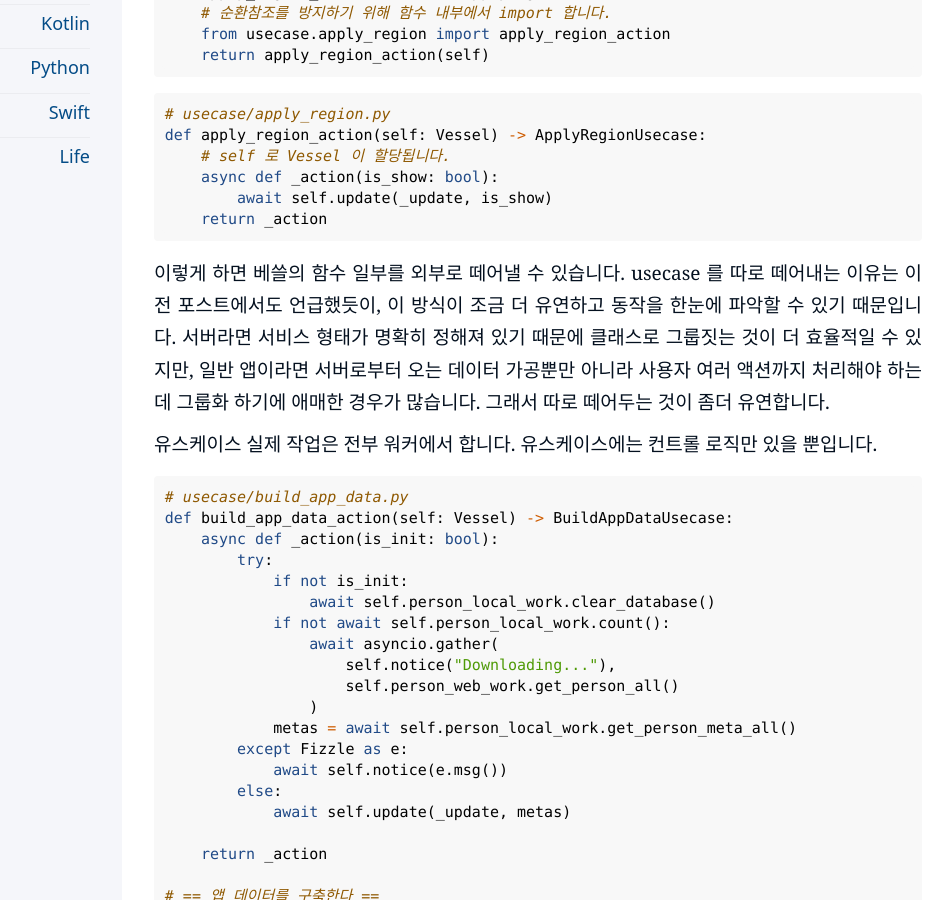
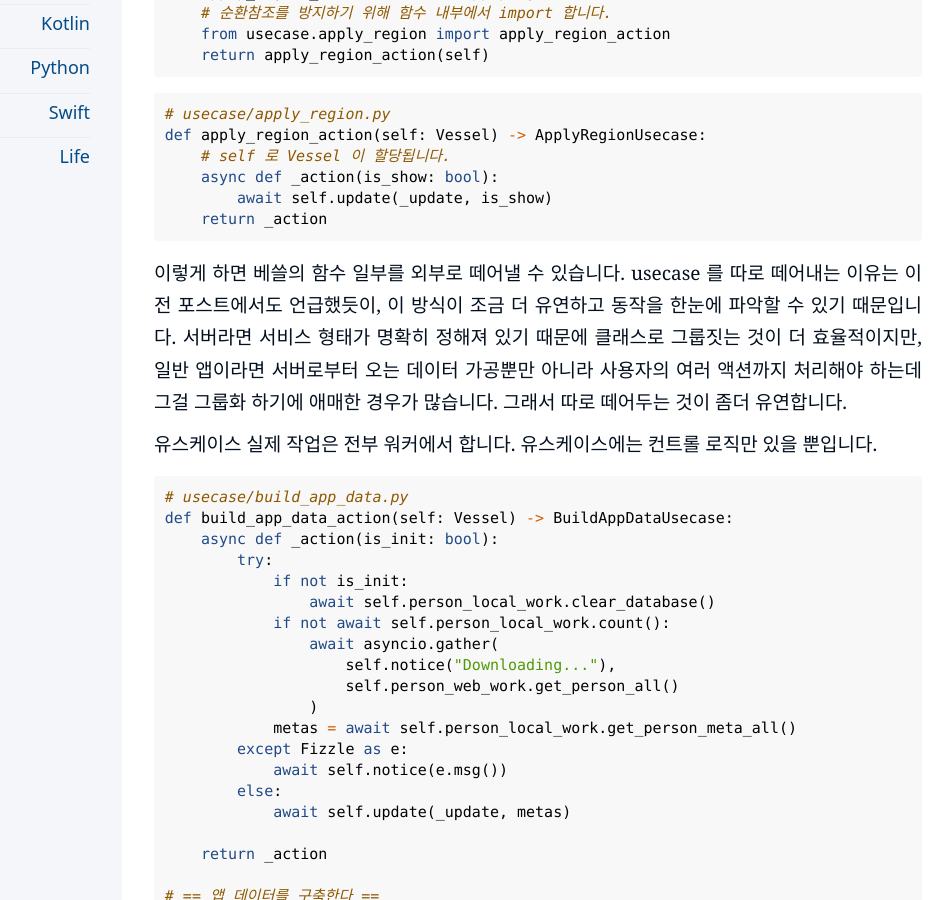
Before and after one commit to kiroshin/kiroshin.github.io, a Jekyll site: the page built from _posts/2024-10-07-python-qt-desktop-app.md, in a window 1280 px wide and 900 px high, scrolled down 3737 px. Shown: the whole window, without its empty margins (198-1150 px from the left). Built offline with Jekyll 4.4.1, drawn with Linux system fonts in a browser that asks for light colours; some of the changed text lies outside the part shown.

Commit message:
Update 2024-10-07-python-qt-desktop-app.md

````diff
--- a/_posts/2024-10-07-python-qt-desktop-app.md
+++ b/_posts/2024-10-07-python-qt-desktop-app.md
@@ -48,7 +48,7 @@
 
 여기에는 [FBLPromise](https://github.com/google/promises/blob/master/Sources/FBLPromises/FBLPromise.m) 처럼 일반적인 Promise 구조가 어울리지 않습니다. 이러한 구조는 Future 나 Task 처럼 수신 객체와 생사를 함께할 때 사용합니다. AppState 를 수신하는 객체는 언제든 죽을 수 있기 때문에 이 구조를 사용하게 되면 번거롭게도 해제 처리를 따로 해줘야 합니다. 그래서 모든 리소스를 담아 Disposable 로 반환하는 Rx 구조가 더 낫습니다. 또한 hot 상태를 lazy 로 만들기 위해 subscribe 발생 시 역구조로 타고 올라가야 합니다.
 
-이전에 아이폰 개발에 ObjC 를 사용하던 시절 [ReactiveObjC](https://github.com/ReactiveCocoa/ReactiveObjC) 를 분석한 적이 있는데 솔직히 너무나 좋지 않았습니다. 그래서 Objc 용으로 observable 을 완전히 새로 구현했는데, 파이썬용으로 된 publisher 는 그때 사용한 로직을 매우 단순화시켜 일부만 남겨둔 것입니다. 왜냐면 app state 를 만들 store 딱 그 용도로만 쓰기 위해서입니다. 다양한 오퍼레이터가 필요하지도 않고, 에러핸들링을 체인 내부에서 할 필요도 없고, 체인에서 다른 퍼블리셔가 반환되지도 않고, 실패 타입이 들어오지도 않습니다.
+이전에 아이폰 개발에 ObjC 를 사용하던 시절 [ReactiveObjC](https://github.com/ReactiveCocoa/ReactiveObjC) 를 분석한 적이 있는데 솔직히 너무나 좋지 않았습니다. 그래서 ObjC 용으로 observable 을 완전히 새로 구현했는데, 파이썬용으로 된 publisher 는 그때 사용한 로직을 매우 단순화시켜 일부만 남겨둔 것입니다. 왜냐면 app state 를 만들 store 딱 그 용도로만 쓰기 위해서입니다. 다양한 오퍼레이터가 필요하지도 않고, 에러핸들링을 체인 내부에서 할 필요도 없고, 체인에서 다른 퍼블리셔가 반환되지도 않고, 실패 타입이 들어오지도 않습니다.
 
 AppState 에는 QT 의 Signal 도 쓸 수 없습니다. 이건 Promise 구조에 가깝습니다. 만약 예고 없이 죽으면 댕글링이 발생합니다. 제일 밑바닥 판으로부터 올라가는 차일드뷰나 뷰모델은 Signal 로 연결할 수 있습니다. 그런데 생성 시 parent 를 할당해줘야 합니다. 그래야 라이프사이클 상 죽는 시점과 죽는 신호를 부모에게 보낼 수 있습니다. 효율적이긴 하지만 이 쌍방 참조 방식은 좀 위험합니다. 엄격한 수직 그래프가 그려지는 구조에서만 사용해야 합니다. 저는 SCREEN 에서만 쓰고 있습니다.
 
@@ -93,7 +93,7 @@
     return _action
 ```
 
-이렇게 하면 베쓸의 함수 일부를 외부로 떼어낼 수 있습니다. usecase 를 따로 떼어내는 이유는 이전 포스트에서도 언급했듯이, 이 방식이 조금 더 유연하고 동작을 한눈에 파악할 수 있기 때문입니다. 서버라면 서비스 형태가 명확히 정해져 있기 때문에 클래스로 그룹짓는 것이 더 효율적일 수 있지만, 일반 앱이라면 서버로부터 오는 데이터 가공뿐만 아니라 사용자 여러 액션까지 처리해야 하는데 그룹화 하기에 애매한 경우가 많습니다. 그래서 따로 떼어두는 것이 좀더 유연합니다.
+이렇게 하면 베쓸의 함수 일부를 외부로 떼어낼 수 있습니다. usecase 를 따로 떼어내는 이유는 이전 포스트에서도 언급했듯이, 이 방식이 조금 더 유연하고 동작을 한눈에 파악할 수 있기 때문입니다. 서버라면 서비스 형태가 명확히 정해져 있기 때문에 클래스로 그룹짓는 것이 더 효율적이지만, 일반 앱이라면 서버로부터 오는 데이터 가공뿐만 아니라 사용자의 여러 액션까지 처리해야 하는데 그걸 그룹화 하기에 애매한 경우가 많습니다. 그래서 따로 떼어두는 것이 좀더 유연합니다.
 
 유스케이스 실제 작업은 전부 워커에서 합니다. 유스케이스에는 컨트롤 로직만 있을 뿐입니다.
 
````
